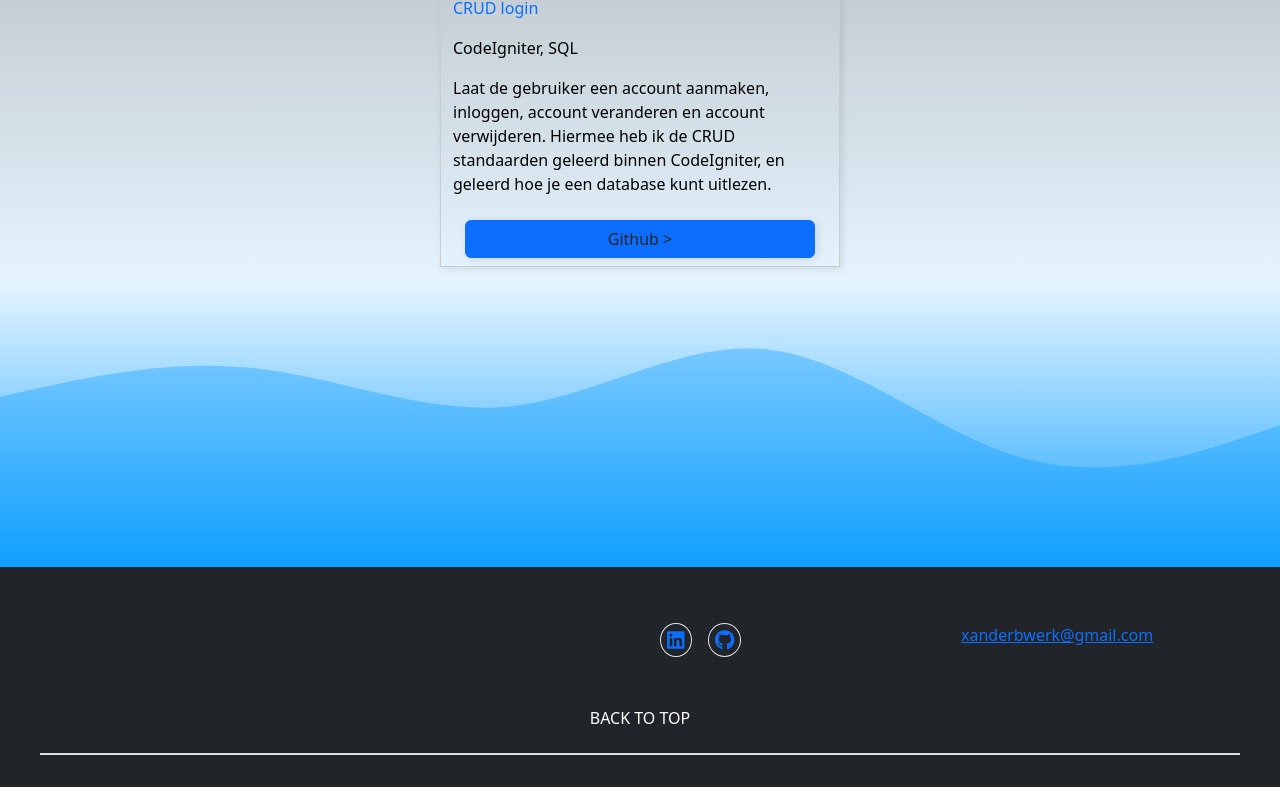
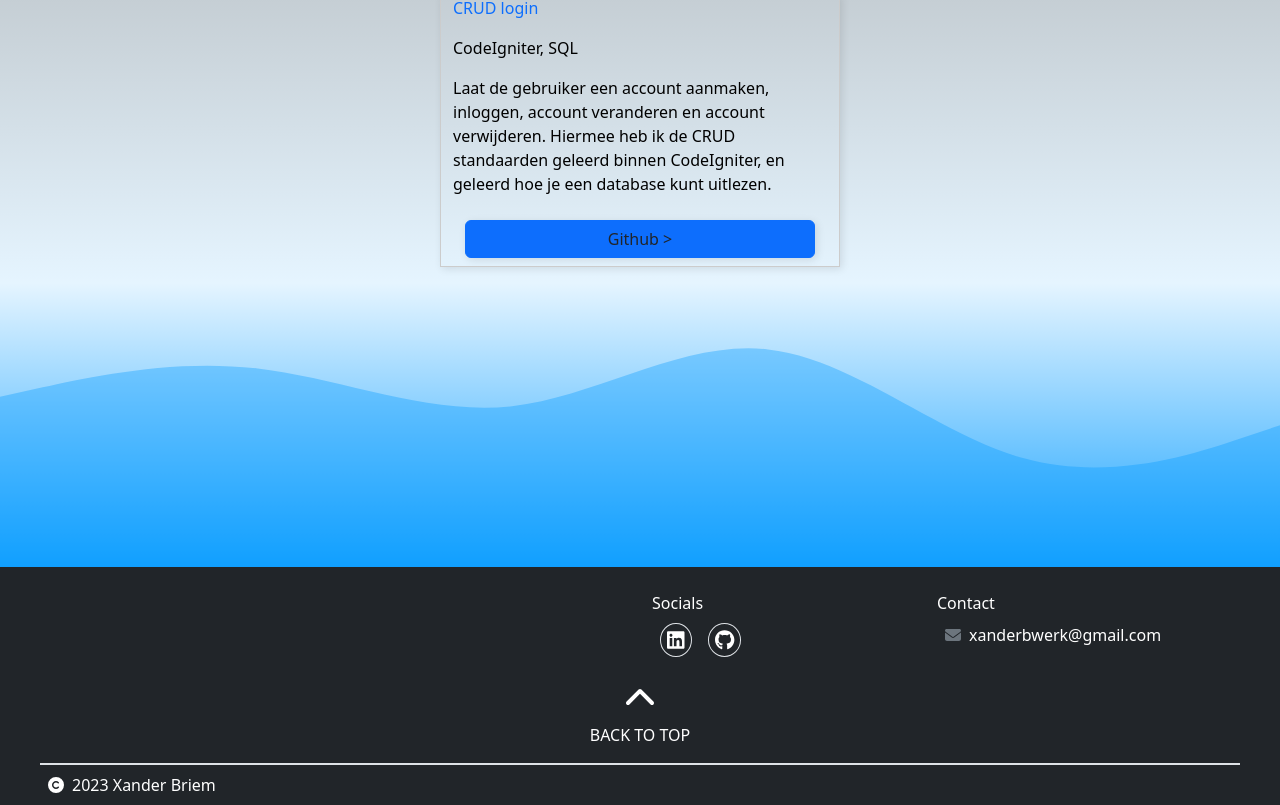
Before and after one commit to 99061142/Portfolio, a React (Create React App) app: page / in a window 1280 px wide. Shown: the part 853-1658 px from the top of the page. Built offline with nearby package versions, Linux system fonts and the light colour scheme.

Commit message:
Added separate components / used correct elements
* Called 'Socials' component to show social info.
* Called 'Contacts' component to show contact info.
* Used 'Button' element to create the arrow / 'back to top' text to let the user go back to the top.
* Made code cleaner.

```diff
--- a/src/footer.jsx
+++ b/src/footer.jsx
@@ -1,58 +1,84 @@
-import { Container, Anchor, Row, Col, Button } from 'react-bootstrap';
+import { Container, Row, Col } from 'react-bootstrap';
 import Socials from './socials';
 import Contacts from './contacts';
+import { FontAwesomeIcon } from '@fortawesome/react-fontawesome';
+import { faCopyright, faChevronUp } from '@fortawesome/free-solid-svg-icons';
+import { Link } from 'react-scroll';
 
 function Footer() {
-    const NOW = new Date()
+    const NOW = new Date();
     const YEAR = NOW.getFullYear();
-
-    const scrollToTop = () => {
-        window.scrollTo({
-            top: 0,
-            left: 0,
-            behavior: 'smooth'
-        });
-    }
-
     return (
-        <footer className='bg-dark pt-4 px-3'>
+        <footer className='bg-dark pt-4 px-3 text-white'>
             <Container>
                 <Row className='justify-content-end'>
-                    <Col xs={12} md={6} lg={3} className='mb-3'>
-                        <p className='mb-2'>Socials</p>
-                        <Socials anchorClassNames='mx-2' iconClassNames='fa-lg border rounded-circle' />
+                    <Col
+                        xs={12}
+                        md={6}
+                        lg={3}
+                        className='mb-3'
+                    >
+                        <p className='mb-2'>
+                            Socials
+                        </p>
+                        <Socials
+                            anchorClassNames='mx-2'
+                            iconClassNames='fa-lg border rounded-circle text-white'
+                        />
                     </Col>
-                    <Col xs={12} md={6} lg={3} className='mb-3'>
-                        <p className='mb-2'>Contact</p>
-                        <Contacts />
+                    <Col
+                        xs={12}
+                        md={6}
+                        lg={3}
+                        className='mb-3'
+                    >
+                        <p className='mb-2'>
+                            Contact
+                        </p>
+                        <Contacts
+                            anchorClassNames='text-decoration-none text-white'
+                            iconClassNames='pe-2 text-secondary'
+                        />
                     </Col>
                 </Row>
             </Container>
-            <div className='flex-column text-center'>
-                <div>
-                    <Button
-                        variant='text'
-                        className='text-decoration-none arrow d-inline-flex align-items-center'
-                        onClick={scrollToTop}
+            <ul
+                className='text-center ps-0'
+                style={{ listStyleType: 'none' }}
+            >
+                <li className='my-2'>
+                    <Link
+                        to='root'
+                        role='button'
                     >
-                        <span></span>
-                        <span></span>
-                    </Button>
-                </div>
-                <div>
-                    <Button
-                        variant='text'
-                        className='text-decoration-none text-white'
-                        onClick={scrollToTop}
+                        <FontAwesomeIcon
+                            size='2xl'
+                            icon={faChevronUp}
+                            bounce
+                        />
+                    </Link>
+                </li>
+                <li >
+                    <Link
+                        to='root'
+                        role='button'
                     >
                         BACK TO TOP
-                    </Button>
+                    </Link>
+                </li>
+            </ul>
+            <div className='mx-4 mt-3 border-top border-2'>
+                <div className='py-2 d-flex align-items-center'>
+                    <FontAwesomeIcon
+                        className='text-white mx-2'
+                        icon={faCopyright}
+                    />
+                    <p className='mb-0'>
+                        {YEAR} Xander Briem
+                    </p>
                 </div>
             </div>
-            <div className='mx-4 mt-3 border-top border-2'>
-                <p className='m-2'>@ {YEAR} Xander Briem</p>
-            </div>
-        </footer>
+        </footer >
     );
 }
 
```
